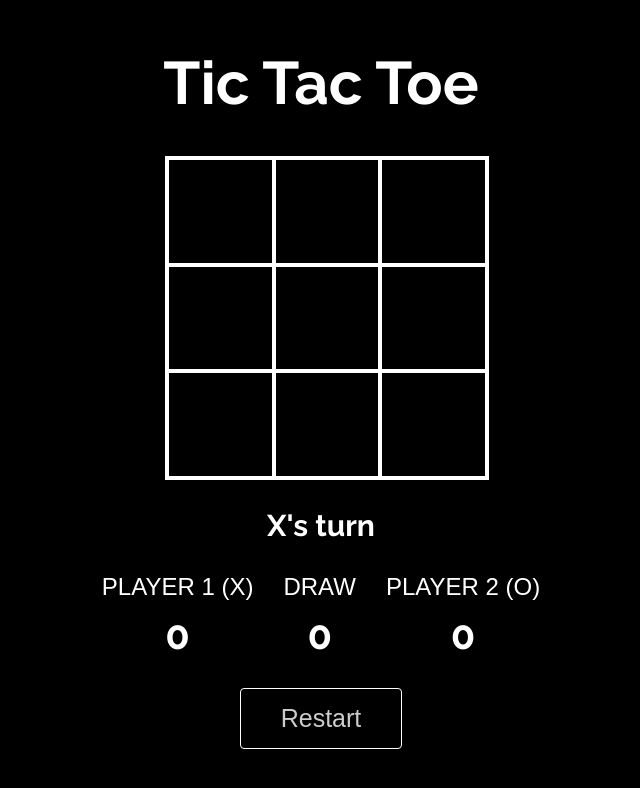
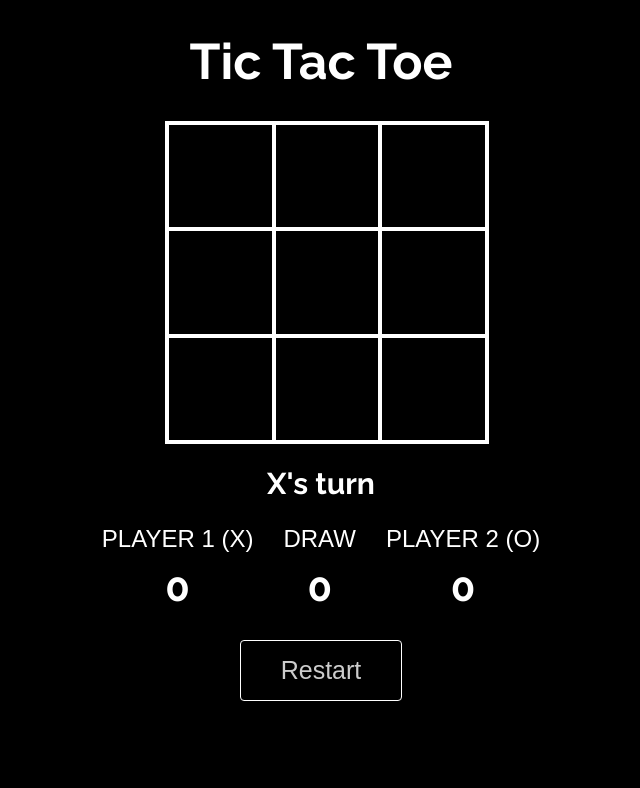
Before and after one commit to S-Rohan-1904/Tic-Tac-Toe, a plain HTML site: page index.html in a window 1280 px wide. Shown: the whole page, without its empty margins (319-959 px from the left). Drawn offline with Linux system fonts and the light colour scheme.

Commit message:
Fix game size

```diff
--- a/style.css
+++ b/style.css
@@ -3,6 +3,9 @@ body {
     font-family: Raleway;
     background-color: black;
     color: white;
+}
+* {
+    margin: 0;
 }
 
 .cell {
@@ -36,12 +39,13 @@ body {
 
 
 
-#title {
-    font-size: 60px;
+h1#title {
+    font-size: 50px;
+    margin: 4vh;
 }
 
 #statusText {
-    margin: 30px 0 30px 0;
+    margin: 3vh 0;
     font-size: 30px;
     transition: all 0.5s;
 }
```
